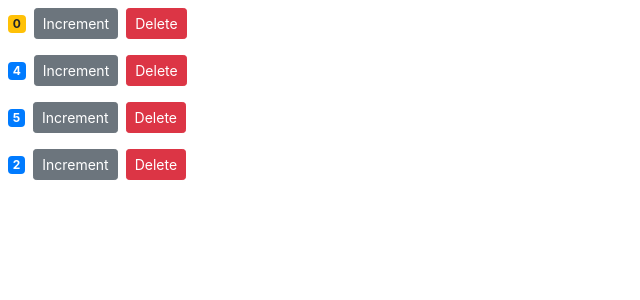
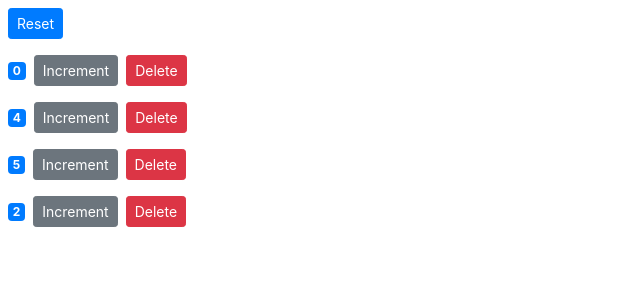
Before and after one commit to jamcry/react-counter-app, a React (Create React App) app: page / in a window 1280 px wide. Shown: the top 300 px of the page, without its empty margins (0-640 px from the left). Built offline with nearby package versions, Linux system fonts and the light colour scheme.

Commit message:
Convert Counter to be controlled component and add Reset functionality

```diff
--- a/src/components/counter.jsx
+++ b/src/components/counter.jsx
@@ -1,20 +1,13 @@
 import React, { Component } from 'react';
 
 class Counter extends Component {
-  state = { value: this.props.counter.value };
-
-  constructor(props) {
-    super(props);
-    this.handleIncrement = this.handleIncrement.bind(this);
-  }
-
   render() {
     return (
       <div>
-        <span className={this.getBadgeClasses()}>{this.state.value}</span>
+        <span className={this.getBadgeClasses()}>{this.props.counter.value}</span>
         <button
           className="btn btn-secondary btn-sm"
-          onClick={this.handleIncrement}
+          onClick={() => this.props.onIncrement(this.props.counter)}
         >
         Increment
         </button>
@@ -28,14 +21,9 @@ class Counter extends Component {
     );
   }
 
-  handleIncrement() {
-    console.log("handle");
-    this.setState({value : this.state.value + 1});
-  }
-
   getBadgeClasses() {
     // Return warning(yellow) badge if value is zero, primary(blue) otherwise
-    return "badge m-2 badge-" + (this.state.value === 0 ? "warning" : "primary");
+    return "badge m-2 badge-" + (this.props.value === 0 ? "warning" : "primary");
   }
 }
 
--- a/src/components/counters.jsx
+++ b/src/components/counters.jsx
@@ -11,6 +11,22 @@ class Counters extends Component {
     ]
   };
 
+  handleReset = () => {
+    const counters = this.state.counters.map(counter => {
+      counter.value = 0;
+      return counter;
+    });
+    this.setState({ counters });
+  };
+
+  handleIncrement = (counter) => {
+    const counters = [...this.state.counters]; // Clone the state's counters array
+    const index = counters.indexOf(counter); // Get the index of the clicked counter
+    counters[index] = { ...counter }; // Clone the clicked counter object
+    counters[index].value++;
+    this.setState({ counters });
+  };
+
   handleDelete = (counterId) => {
     // Filter the counters that will not be deleted
     const counters = this.state.counters.filter(counter => (counter.id !== counterId));
@@ -20,10 +36,17 @@ class Counters extends Component {
   render() {
     return (
       <div>
+        <button
+          className="btn btn-primary btn-sm m-2"
+          onClick={this.handleReset}
+        >
+        Reset
+        </button>
         {this.state.counters.map(counter => (
           <Counter
             counter={counter}
             key={counter.id}
+            onIncrement={this.handleIncrement}
             onDelete={this.handleDelete}
           />
         ))}
```
